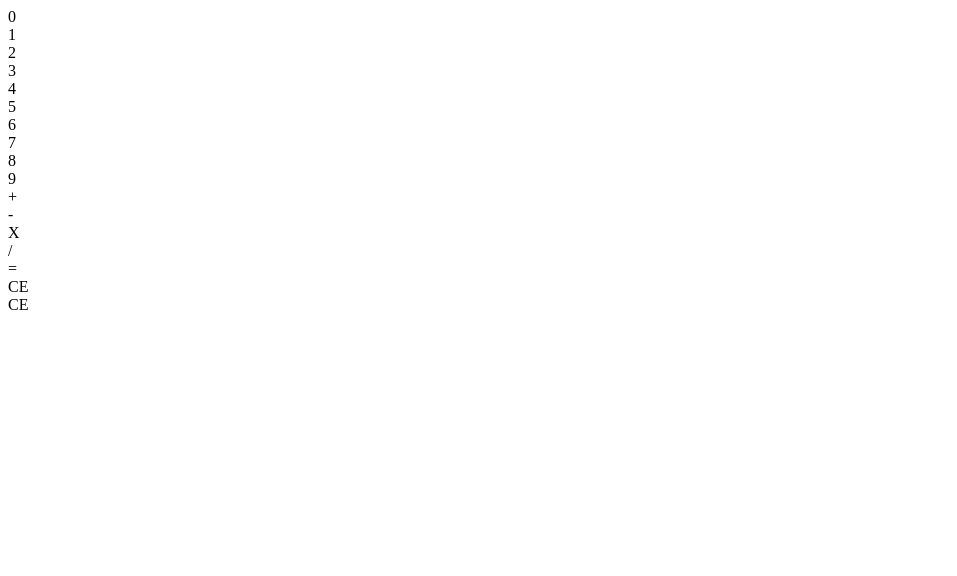
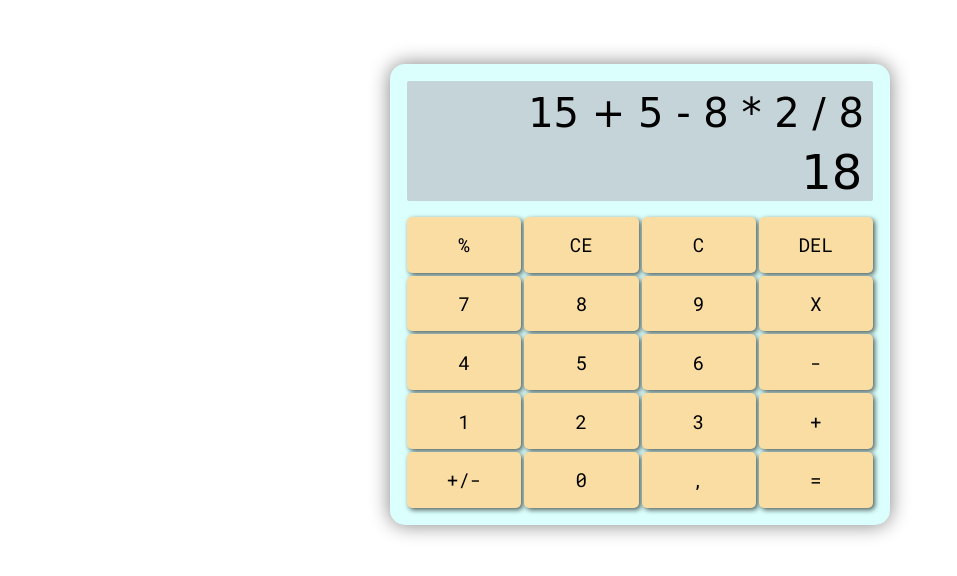
Before and after one commit to AlcaldeLeonardo/Calculator, a plain HTML site: page index.html in a window 1280 px wide. Shown: the whole page, without its empty margins (0-957 px from the left). Drawn offline with Linux system fonts and the light colour scheme; a web font is replaced by a local one.

Commit message:
scss structure and base style created

```diff
--- a/index.html
+++ b/index.html
@@ -4,71 +4,81 @@
     <meta charset="UTF-8">
     <meta name="viewport" content="width=device-width, initial-scale=1.0">
     <link rel="shortcut icon" href="assets/img/icon.png" type="image/x-icon">
+    <link rel="stylesheet" href="css/index.css">
     <title>Calculator</title>
 </head>
-<body>
+<body class="container">
     <div class="calculator">
         <div class="calculator__display display">
             <div class="display__operands">
-
+                <p>15 + 5 - 8 * 2 / 8</p>
             </div>
             <div class="display__result">
-
+                <p>18</p>
             </div>
         </div>
 
         <div class="calculator__keyboard">
 
             <div class="button keyboard__key">
-                <span> 0 </span>
+                <button> % </button>
             </div>
             <div class="button keyboard__key">
-                <span> 1 </span>
+                <button> CE </button>
             </div>
             <div class="button keyboard__key">
-                <span> 2 </span>
+                <button> C </button>
             </div>
             <div class="button keyboard__key">
-                <span> 3 </span>
+                <button> DEL </button>
             </div>
             <div class="button keyboard__key">
-                <span> 4 </span>
+                <button> 7 </button>
             </div>
             <div class="button keyboard__key">
-                <span> 5 </span>
+                <button> 8 </button>
             </div>
             <div class="button keyboard__key">
-                <span> 6 </span>
+                <button> 9 </button>
             </div>
             <div class="button keyboard__key">
-                <span> 7 </span>
+                <button> X </button>
             </div>
             <div class="button keyboard__key">
-                <span> 8 </span>
+                <button> 4 </button>
             </div>
             <div class="button keyboard__key">
-                <span> 9 </span>
+                <button> 5 </button>
             </div>
             <div class="button keyboard__key">
-                <span> + </span>
+                <button> 6 </button>
             </div>
             <div class="button keyboard__key">
-                <span> - </span>
+                <button> - </button>
             </div>
             <div class="button keyboard__key">
-                <span> X </span>
+                <button> 1 </button>
             </div>
             <div class="button keyboard__key">
-                <span> / </span>
+                <button> 2 </button>
             </div>
             <div class="button keyboard__key">
-                <span> = </span>
+                <button> 3 </button>
             </div>
             <div class="button keyboard__key">
-                <span> CE </span>
+                <button> + </button>
             </div>
             <div class="button keyboard__key">
-                <span> CE </span>
+                <button> +/- </button>
+            </div>
+            <div class="button keyboard__key">
+                <button> 0 </button>
+            </div>
+            <div class="button keyboard__key">
+                <button> , </button>
+            </div>
+            <div class="button keyboard__key">
+                <button> = </button>
             </div>
         </div>
     </div>
--- /dev/null
+++ b/sass/index.scss
@@ -0,0 +1,80 @@
+@use "sass:color";
+@import url('https://fonts.googleapis.com/css2?family=Handjet:wght@300;400&family=Roboto+Mono&family=Tektur&display=swap');
+
+$operandsFont: 'Handjet', cursive;
+$resultFont: 'Tektur', cursive;
+$buttonsFont: 'Roboto Mono', monospace;
+
+$background: #FFFFFF;
+$calculatorBgColor: #dafffc;
+$displayBgColor: #C5D4D9;
+$keyBgColor: #F9DDA2;
+
+*{
+    box-sizing: border-box;
+    margin: 0;
+    padding: 0;
+}
+
+.container{
+    background-color: #FFFFFF;
+
+}
+
+.calculator{
+    box-shadow: 0px 0px 20px 0px rgba(0, 0, 0, 0.493);
+    max-width: 500px;
+    background-color: $calculatorBgColor;
+    border-radius: 15px;
+    padding: 1px;
+    margin: auto;
+    margin-top: 4em;
+    .display{
+        border-radius: 2px;
+        padding: 1px;
+        background-color: $displayBgColor;
+        margin: 1em;
+        text-align: right;
+        &__operands{
+            margin: .2em;
+            font-family: $operandsFont;
+            font-size: 2.5em;
+        }
+        &__result{
+            font-family: $resultFont;
+            font-size: 3em;
+            margin: 0 .2em;
+        }
+    }
+    &__keyboard{
+        margin: 1em;
+        display: grid;
+        gap: 3px;
+        grid-template-columns: repeat(4,1fr);
+        .keyboard__key{
+            border-radius: 5px;
+            button{
+                box-shadow: 2px 2px 5px 0px rgba(0, 0, 0, 0.637);
+                background-color: $keyBgColor;
+
+                width: 100%;
+                height: 100%;
+
+                padding: .8em;
+
+                font-family: $buttonsFont;
+                font-size: 1.2em;
+
+                border: none;
+                border-radius: 5px;
+                &:hover{
+                    background-color: color.scale($keyBgColor, $lightness: -60%);
+                }
+                &:active{
+                    box-shadow: 1px 1px 5px 0px rgba(0, 0, 0, 0.637);
+                    background-color: color.scale($keyBgColor, $lightness: -75%)
+                }
+            }
+        }
+    }
+}
```
Also changed, not shown: css/index.css (added), 1 other file.
